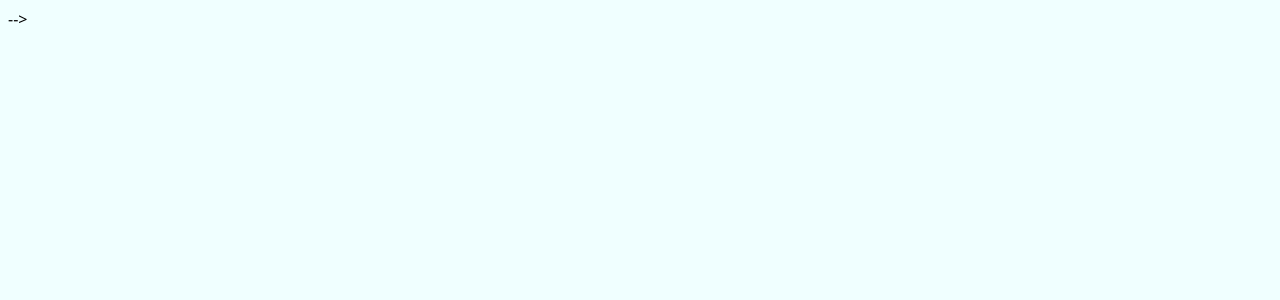
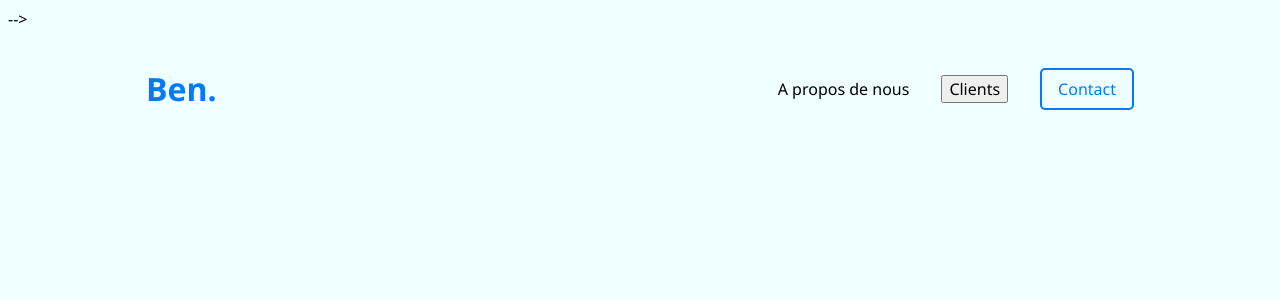
Before and after one commit to Ben-TECHPlayer/gestion-formations-conferences, a React (Create React App) app in the folder full-stack/front-end/: page /cours in a window 1280 px wide. Shown: the top 300 px of the page. Built offline with nearby package versions, Linux system fonts and the light colour scheme; a web font is replaced by a local one.

Commit message:
on a mis le menu responsive déjà fait mais à améliorer par la suite

```diff
--- a/full-stack/front-end/src/App.js
+++ b/full-stack/front-end/src/App.js
@@ -1,6 +1,16 @@
 // Importer React ainsi que les routeurs
 import React from 'react';
 import { HashRouter as Router, Routes, Route } from 'react-router-dom';
+
+// Importer nos composants réutilisables
+import Header from './components/Header';
+
+// ---- Importer nos feuilles de style ---- //
+
+// Customiser nos composants
+import './styles/Header.css';
+
+import './styles/index.css';
 
 function App() {
     return (
@@ -8,7 +18,8 @@ function App() {
             {/* Ajouter notre routeur et mettre en marche pour naviguer */}
             <Router>
                 <div className="App">
-
+                    {/* Ajouter notre header qui est notre menu */}
+                    <Header/>
                 </div>
             </Router>
         </div>
--- /dev/null
+++ b/full-stack/front-end/src/components/Header.js
@@ -0,0 +1,87 @@
+// Importer React ainsi que les routeurs
+import React, { useState } from 'react';
+import { NavLink } from 'react-router-dom';
+
+function Header() {
+
+    // Mettre les boutons en off par défaut
+    const [menuOpen, setMenuOpen] = useState(false);
+    const [boutonClientsOpen, setBoutonClientsOpen] = useState(false);
+    const [boutonEntreprisesOpen, setBoutonEntreprisesOpen] = useState(false);
+
+    // Gérer les comportements des boutons
+    const toggleMenu = () => {
+        setMenuOpen(!menuOpen);
+    };
+
+    const toggleClients = () => {
+        setBoutonClientsOpen(!boutonClientsOpen);
+    };
+
+    const toggleEntreprises = () => {
+        setBoutonEntreprisesOpen(!boutonEntreprisesOpen);
+    };
+
+    return (
+        <header>
+            <div className="header-container">
+                {/* --------------------------------------------------------------------------------------------- */}
+                {/* La partie où cela doit rester en ligne si on appuie sur Clients, sans monter vers le haut */}
+                <div className="header-line">
+                    <div className="header-title">
+                        <NavLink to="/" className={({ isActive }) => isActive ? "active" : ""}>
+                            <h1>Ben.</h1>
+                        </NavLink>
+                    </div>
+
+                    <button class="menu-toggle" aria-label="Ouvrir le menu" onClick={toggleMenu}>&#9776;</button>
+
+                    <nav className="menu">
+
+                        {/* On instaure notre principale */}
+                        <div className="menu-main">
+                            <NavLink to="/about">A propos de nous</NavLink>
+
+                            <button className={`submenu-toggle ${boutonClientsOpen ? 'active' : ''}`} onClick={toggleClients}>
+                                Clients
+                            </button>
+
+                            <NavLink to="/#formulaire-contact" className="contact">
+                                Contact
+                            </NavLink>
+                        </div>
+                    </nav>
+                </div>
+                {/* ------------------------------------------------------------------- */}
+
+                {/* On fait le sous-menu pour les catégories de cours, donc nos clients */}
+                <div className="submenus-container">
+                    {boutonClientsOpen && (
+                        <div className="submenu level1">
+                            <NavLink to="/cours/collegiens">Collégiens</NavLink>
+                            <NavLink to="/cours/lyceens">Lycéens</NavLink>
+                            <NavLink to="/cours/ecole-de-commerce">École de commerce</NavLink>
+
+                            <button className={`submenu-toggle ${boutonEntreprisesOpen ? 'active' : ''}`} onClick={toggleEntreprises}>
+                                Entreprises
+                            </button>
+                        </div>
+                    )}
+
+                    {/* On fait le sous-menu pour les catégories d'entreprises spécialisées en banque */}
+                    {boutonEntreprisesOpen && (
+                        <div className="submenu level2">
+                            <NavLink to="/cours/entreprises/banques">Banques</NavLink>
+                            <NavLink to="/cours/entreprises/assurances">Assurances</NavLink>
+                            <NavLink to="/cours/entreprises/etablissements-banquieres">
+                                Établissements banquiers
+                            </NavLink>
+                        </div>
+                    )}
+                </div>
+            </div>
+        </header>
+    );
+}
+
+export default Header;
--- /dev/null
+++ b/full-stack/front-end/src/styles/Header.css
@@ -0,0 +1,197 @@
+html {
+    scroll-behavior: smooth;
+    margin: 0;
+    padding: 0;
+    font-family: "Samsung Sharp Sans", "Segoe UI", Helvetica, Arial, sans-serif, "Segoe UI Emoji", "Segoe UI Symbol";
+}
+
+@media (min-width: 1150px) {
+    header, main {
+        margin: 0 4rem 0 4rem;
+        padding: 0 4rem 0 4rem;
+    }
+}
+
+header .header-container{
+    display: flex;
+    /* flex-direction: column; */
+    /* width: 100%; */
+    /* justify-content: space-between; */
+    /* justify-content: flex-start; */
+    /* align-items: center; */
+    padding: 1rem 0 2rem;
+    flex-wrap: wrap;
+
+    .header-line{
+        display: flex;
+        justify-content: space-between;
+        align-items: center; /* Centre le logo et le menu sur le même axe horizontal */
+        width: 100%;
+
+        .header-title a h1{
+            text-decoration: none;
+            color: #007bff;
+            /* margin: 0; */
+        }
+
+        /* Bouton hamburger */
+        .menu-toggle {
+            display: none;
+            font-size: 2rem;
+            background: none;
+            border: none;
+            cursor: pointer;
+        }
+
+        .menu{
+            .menu-main{
+                display: flex;
+                gap: 2rem;
+                align-items: center;
+                order: 1;
+                a.active#bouton-candidature{
+                    background: #007bff;
+                    color: white;
+                    transition: ease-in 0.3s;
+                    padding: 0.5rem 1rem;
+                    border: 2px solid #007bff;
+                    border-radius: 5px;
+                }
+
+                a.contact{
+                    background: none;
+                    color: #007bff;
+                    padding: 0.5rem 1rem;
+                    border: 2px solid #007bff;
+                    border-radius: 5px;
+
+                    :hover{
+                        color: white;
+                        background: #007bff;
+                        transition: ease-in 0.3s;
+                    }
+                }
+
+                a, button {
+                    text-decoration: none;
+                    color: black;
+                    font-weight: 500;
+
+                    :hover{
+                        color: #007bff;
+                        transition: ease-in 0.3s;
+                    }
+                }
+
+                button{
+                    font-size: 1rem;
+                    font-family: "Samsung Sharp Sans", "Segoe UI", Helvetica, Arial, sans-serif, "Segoe UI Emoji", "Segoe UI Symbol";
+                }
+            }
+        }
+    }
+    .submenus-container{
+        display: flex;
+        flex-direction: column;
+        align-items: flex-end; /* Aligne les sous-menus sur la droite sous le bouton Clients */
+        width: 100%;
+
+        .submenu {
+            display: flex;
+            flex-direction: row;
+            gap: 0.6rem;
+
+            a:hover, button:hover{
+                color: #007bff;
+                transition: ease-in 0.3s;
+            }
+
+            a{
+                text-decoration: none;
+                color: black;
+                font-weight: 500;
+            }
+
+            button{
+                font-size: 1rem;
+                font-family: "Samsung Sharp Sans", "Segoe UI", Helvetica, Arial, sans-serif, "Segoe UI Emoji", "Segoe UI Symbol";
+            }
+        }
+
+        .submenu.level1 {
+            display: flex;
+            flex-direction: row;
+            gap: 2rem;
+        }
+
+        .submenu.level2 {
+            display: flex;
+            flex-basis: 100%;
+            flex-direction: row;
+            gap: 2rem;
+            margin-top: 1rem;
+        }
+
+        .submenu-toggle {
+            background: none;
+            border: none;
+            cursor: pointer;
+            font-weight: 500;
+            text-align: left;
+            padding: 0;
+        }
+
+        .submenu-toggle.active {
+            color: #007bff; /* Ton bleu */
+        }
+    }
+}
+.menu a.active, .submenus-container a.active{
+    color: #007bff;
+    transition: ease-in 0.3s;
+}
+
+@media (max-width: 250px) {
+    .header-container{
+        flex-direction: column;
+        align-items: center;
+    }
+}
+
+/* Responsive */
+@media (max-width: 520px) {
+    .menu-main {
+        max-height: 0;              /* caché */
+        overflow: hidden;           /* masque le contenu */
+        flex-direction: column;
+        align-items: flex-end;
+        /* flex-direction: row;
+        align-items: center;
+        justify-content: center; */
+        width: 100%;
+        margin-top: 1rem;
+        opacity: 0;                 /* invisible */
+        transition: max-height 0.5s ease-in-out, opacity 0.5s ease-in-out;
+    }
+
+    .menu-main.show {
+        max-height: 500px;          /* hauteur suffisante pour contenir les liens */
+        opacity: 1;                 /* visible */
+    }
+
+    .menu-toggle {
+        display: block;
+    }
+}
+
+/* header .header-container .home img{
+text-decoration: none;
+color: #007bff;
+text-align: center;
+font-size: 2em;
+font-weight: bold;
+} */
+
+/* .header-container .home{
+flex: 0;
+} */
```
